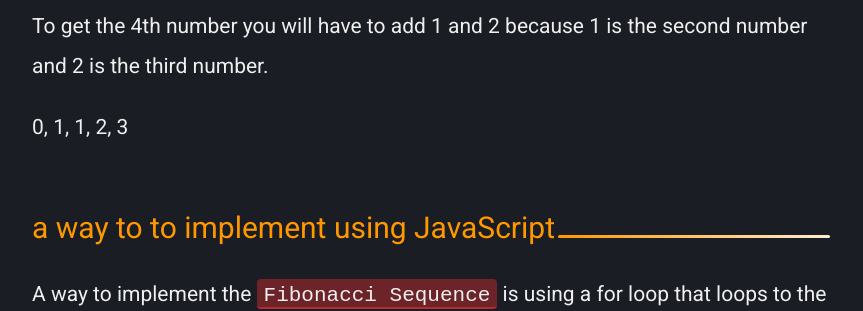
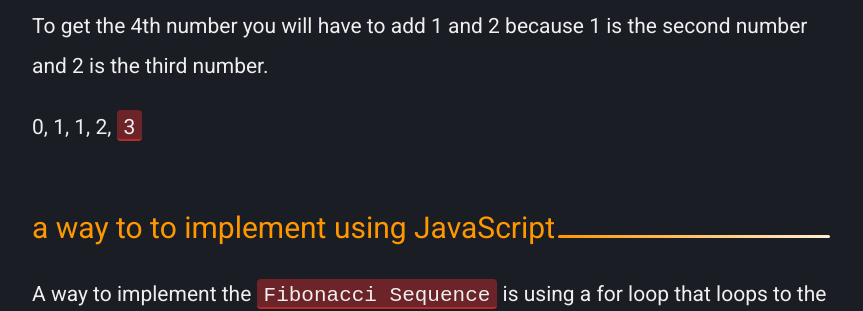
Before and after one commit to codinglead/codinglead.github.io, a Jekyll site: the page built from _posts/2019-09-23-fibonacci-sequence.md, in a window 1280 px wide and 900 px high, scrolled down 464 px. Shown: the part 145-456 px from the top of the window, without its empty margins (208-1071 px from the left). Built offline with Jekyll 4.4.1, drawn with Linux system fonts in a browser that asks for light colours; comment, search, counter and statistics services are not loaded.

Commit message:
highlight fourth number in example

```diff
--- a/_posts/2019-09-23-fibonacci-sequence.md
+++ b/_posts/2019-09-23-fibonacci-sequence.md
@@ -21,7 +21,7 @@ To find the next number in the <code class="highlight__code">Fibonacci Sequence<
 
 To get the 4th number you will have to add 1 and 2 because 1 is the second number and 2 is the third number.
 
-0, 1, 1, 2, 3
+0, 1, 1, 2, <span class="highlight__code">3</span>
 
 ## a way to to implement using JavaScript
 
```
Also changed, not shown: other parts of _posts/2019-09-23-fibonacci-sequence.md (+1 -1 lines).
